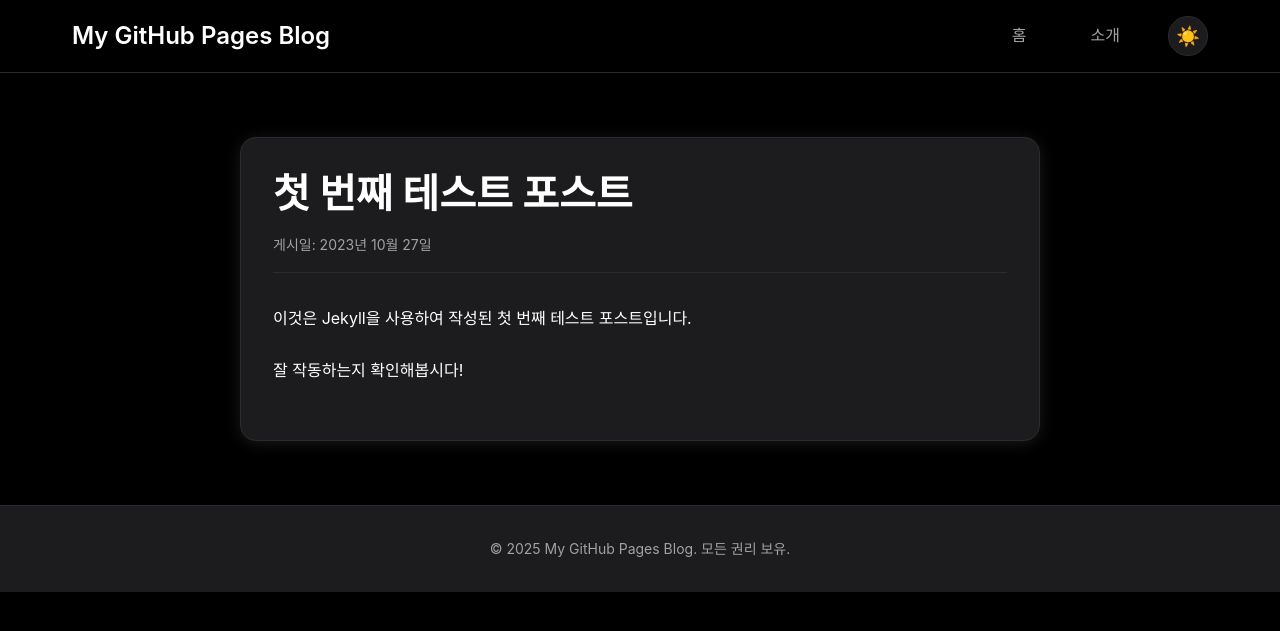
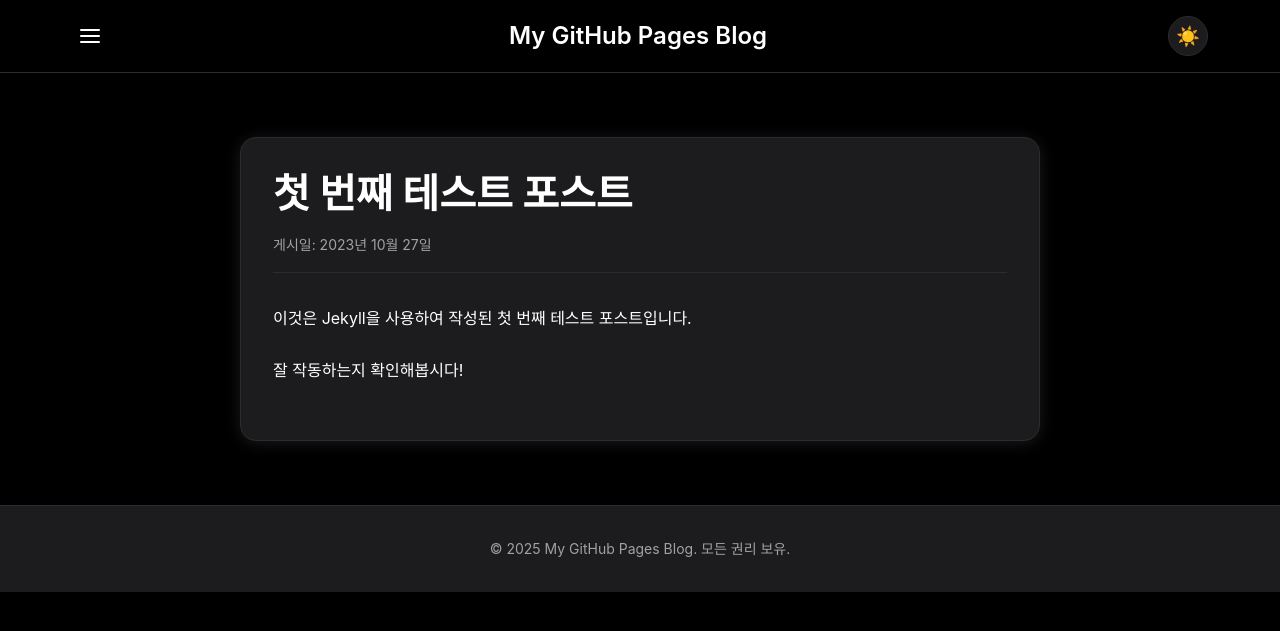
Before and after one commit to jihoonyDev/jihoonyDev.github.io, a Jekyll site: the page built from _posts/테스트용/2023-10-27-첫번째-포스트.md, in a window 1280 px wide. Shown: the top 631 px of the page. Built offline with Jekyll 4.4.1, drawn with Linux system fonts in a browser that asks for light colours.

Commit message:
new post

```diff
--- a/_includes/header.html
+++ b/_includes/header.html
@@ -1,18 +1,39 @@
 <header>
     <div class="container">
+        <button class="hamburger-menu" aria-label="메뉴 열기">
+            <span class="hamburger-line"></span>
+            <span class="hamburger-line"></span>
+            <span class="hamburger-line"></span>
+        </button>
         <h1><a href="/">{{ site.title }}</a></h1>
-        <div class="header-right">
-            <nav>
-                <ul>
-                    <li><a href="/">홈</a></li>
-                    <li><a href="/about/">소개</a></li>
-                    <!-- 필요한 메뉴 항목을 추가하세요 -->
-                </ul>
-            </nav>
-            <button class="theme-toggle" aria-label="테마 전환">
-                <span class="theme-icon light-icon">☀️</span>
-                <span class="theme-icon dark-icon">🌙</span>
-            </button>
+        <button class="theme-toggle" aria-label="테마 전환">
+            <span class="theme-icon light-icon">☀️</span>
+            <span class="theme-icon dark-icon">🌙</span>
+        </button>
+    </div>
+
+    <!-- 토글형 네비게이션 메뉴 -->
+    <nav class="mobile-nav" id="mobile-nav">
+        <div class="mobile-nav-content">
+            <ul>
+                <li><a href="/">홈</a></li>
+
+                <!-- 동적 카테고리 생성 -->
+                {% if site.categories.size > 0 %}
+                <li class="nav-dropdown">
+                    <button class="nav-dropdown-toggle">
+                        <span>포스트</span>
+                        <span class="nav-arrow">›</span>
+                    </button>
+                    <ul class="nav-dropdown-menu">
+                        <li><a href="/posts/">전체 포스트</a></li>
+                        {% for category in site.categories %}
+                        <li><a href="/posts/{{ category[0] | slugify }}/">{{ category[0] }}</a></li>
+                        {% endfor %}
+                    </ul>
+                </li>
+                {% endif %}
+            </ul>
         </div>
-    </div>
+    </nav>
 </header>
--- a/assets/css/style.css
+++ b/assets/css/style.css
@@ -82,6 +82,7 @@
     display: flex;
     justify-content: space-between;
     align-items: center;
+    position: relative;
 }
 
 header h1 {
@@ -96,7 +97,173 @@
 }
 
 header h1 a:hover {
+    color: var(--text-color);
+}
+
+/* Hamburger menu */
+.hamburger-menu {
+    background: none;
+    border: none;
+    cursor: pointer;
+    display: flex;
+    flex-direction: column;
+    gap: 4px;
+    padding: 8px;
+    border-radius: 6px;
+    transition: background-color 0.3s ease;
+}
+
+.hamburger-menu:hover {
+    background-color: var(--card-bg);
+}
+
+.hamburger-line {
+    width: 20px;
+    height: 2px;
+    background-color: var(--text-color);
+    transition: all 0.3s ease;
+    border-radius: 1px;
+}
+
+.hamburger-menu.active .hamburger-line:nth-child(1) {
+    transform: rotate(45deg) translate(5px, 5px);
+}
+
+.hamburger-menu.active .hamburger-line:nth-child(2) {
+    opacity: 0;
+}
+
+.hamburger-menu.active .hamburger-line:nth-child(3) {
+    transform: rotate(-45deg) translate(7px, -6px);
+}
+
+/* Mobile navigation */
+.mobile-nav {
+    position: absolute;
+    top: 100%;
+    left: 0;
+    right: 0;
+    background-color: var(--bg-color);
+    border-bottom: 1px solid var(--border-color);
+    box-shadow: var(--shadow);
+    transform: translateY(-100%);
+    opacity: 0;
+    visibility: hidden;
+    transition: all 0.3s ease;
+    z-index: 99;
+}
+
+.mobile-nav.active {
+    transform: translateY(0);
+    opacity: 1;
+    visibility: visible;
+}
+
+.mobile-nav-content {
+    padding: 1rem 2rem 2rem;
+}
+
+.mobile-nav ul {
+    list-style: none;
+    margin: 0;
+    padding: 0;
+}
+
+.mobile-nav li {
+    margin-bottom: 1rem;
+}
+
+.mobile-nav a {
+    display: block;
+    color: var(--text-color);
+    text-decoration: none;
+    font-weight: 500;
+    font-size: 1.1rem;
+    padding: 0.75rem 1rem;
+    border-radius: 8px;
+    transition: all 0.3s ease;
+}
+
+.mobile-nav a:hover {
+    background-color: var(--card-bg);
     color: var(--accent-color);
+}
+
+/* Navigation dropdown */
+.nav-dropdown {
+    position: relative;
+}
+
+.nav-dropdown-toggle {
+    width: 100%;
+    background: none;
+    border: none;
+    color: var(--text-color);
+    text-decoration: none;
+    font-weight: 500;
+    font-size: 1.1rem;
+    padding: 0.75rem 1rem;
+    border-radius: 8px;
+    transition: all 0.3s ease;
+    cursor: pointer;
+    display: flex;
+    justify-content: space-between;
+    align-items: center;
+    text-align: left;
+}
+
+.nav-dropdown-toggle:hover {
+    background-color: var(--card-bg);
+    color: var(--accent-color);
+}
+
+.nav-arrow {
+    font-size: 1.2rem;
+    transition: transform 0.3s ease;
+    font-weight: bold;
+}
+
+.nav-dropdown.active .nav-arrow {
+    transform: rotate(90deg);
+}
+
+.nav-dropdown-menu {
+    list-style: none;
+    margin: 0;
+    padding: 0;
+    padding-left: 1rem;
+    max-height: 0;
+    overflow: hidden;
+    transition: max-height 0.3s ease, opacity 0.3s ease;
+    opacity: 0;
+}
+
+.nav-dropdown.active .nav-dropdown-menu {
+    max-height: 200px;
+    opacity: 1;
+}
+
+.nav-dropdown-menu li {
+    margin-bottom: 0.5rem;
+}
+
+.nav-dropdown-menu a {
+    display: block;
+    color: var(--secondary-text);
+    text-decoration: none;
+    font-weight: 400;
+    font-size: 1rem;
+    padding: 0.5rem 1rem;
+    border-radius: 6px;
+    transition: all 0.3s ease;
+    border-left: 2px solid transparent;
+}
+
+.nav-dropdown-menu a:hover {
+    background-color: var(--card-bg);
+    color: var(--accent-color);
+    border-left-color: var(--accent-color);
+    padding-left: 1.25rem;
 }
 
 .header-right {
@@ -231,6 +398,36 @@
     transform: translateY(-2px);
     box-shadow: 0 8px 30px rgba(0, 122, 255, 0.4);
     background: color-mix(in srgb, var(--accent-color) 90%, white);
+}
+
+/* Category header */
+.category-header {
+    text-align: center;
+    padding: 4rem 0 2rem;
+}
+
+.category-header h1 {
+    font-size: 2.5rem;
+    font-weight: 700;
+    margin-bottom: 1rem;
+    color: var(--text-color);
+}
+
+.category-header p {
+    font-size: 1.1rem;
+    color: var(--secondary-text);
+    max-width: 600px;
+    margin: 0 auto;
+}
+
+.no-posts {
+    text-align: center;
+    padding: 4rem 2rem;
+    color: var(--secondary-text);
+}
+
+.no-posts p {
+    font-size: 1.1rem;
 }
 
 /* Posts section */
--- a/assets/js/theme.js
+++ b/assets/js/theme.js
@@ -79,6 +79,67 @@
                 this.toggleTheme();
             });
         }
+
+        // 햄버거 메뉴 설정
+        this.setupHamburgerMenu();
+    }
+
+    setupHamburgerMenu() {
+        const hamburgerButton = document.querySelector('.hamburger-menu');
+        const mobileNav = document.querySelector('.mobile-nav');
+
+        if (hamburgerButton && mobileNav) {
+            hamburgerButton.addEventListener('click', () => {
+                hamburgerButton.classList.toggle('active');
+                mobileNav.classList.toggle('active');
+            });
+
+            // 메뉴 외부 클릭 시 닫기
+            document.addEventListener('click', (e) => {
+                if (!hamburgerButton.contains(e.target) && !mobileNav.contains(e.target)) {
+                    hamburgerButton.classList.remove('active');
+                    mobileNav.classList.remove('active');
+                }
+            });
+
+            // 메뉴 링크 클릭 시 메뉴 닫기
+            const navLinks = mobileNav.querySelectorAll('a');
+            navLinks.forEach(link => {
+                link.addEventListener('click', () => {
+                    hamburgerButton.classList.remove('active');
+                    mobileNav.classList.remove('active');
+                });
+            });
+
+            // 드롭다운 토글 설정
+            this.setupDropdownToggles();
+        }
+    }
+
+    setupDropdownToggles() {
+        const dropdownToggles = document.querySelectorAll('.nav-dropdown-toggle');
+
+        dropdownToggles.forEach(toggle => {
+            toggle.addEventListener('click', (e) => {
+                e.preventDefault();
+                const dropdown = toggle.closest('.nav-dropdown');
+                const isActive = dropdown.classList.contains('active');
+
+                // 다른 모든 드롭다운 닫기
+                document.querySelectorAll('.nav-dropdown').forEach(item => {
+                    if (item !== dropdown) {
+                        item.classList.remove('active');
+                    }
+                });
+
+                // 현재 드롭다운 토글
+                if (isActive) {
+                    dropdown.classList.remove('active');
+                } else {
+                    dropdown.classList.add('active');
+                }
+            });
+        });
     }
 
     setupSystemThemeListener() {
```
Also changed, not shown: _layouts/category.html (added, +52 -0 lines), _posts/2024-01-15-first-tech-post.md (added, +22 -0 lines), _posts/2024-01-20-first-dev-post.md (added, +21 -0 lines), _posts/테스트용/2023-10-27-첫번째-포스트.md (renamed from _posts/2023-10-27-첫번째-포스트.md, +2 -0 lines), _posts/포스팅테스트/2025-05-27-두번째-포스팅.md (added, +64 -0 lines).
